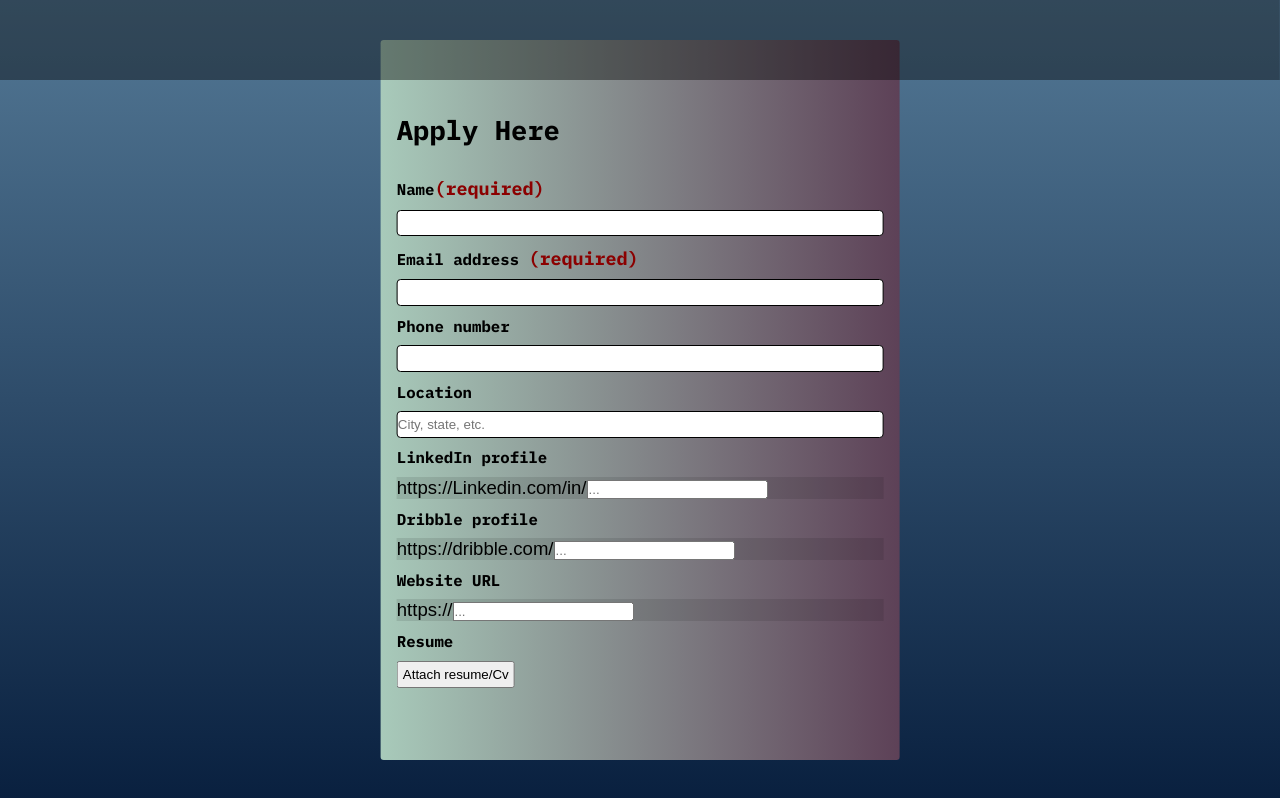
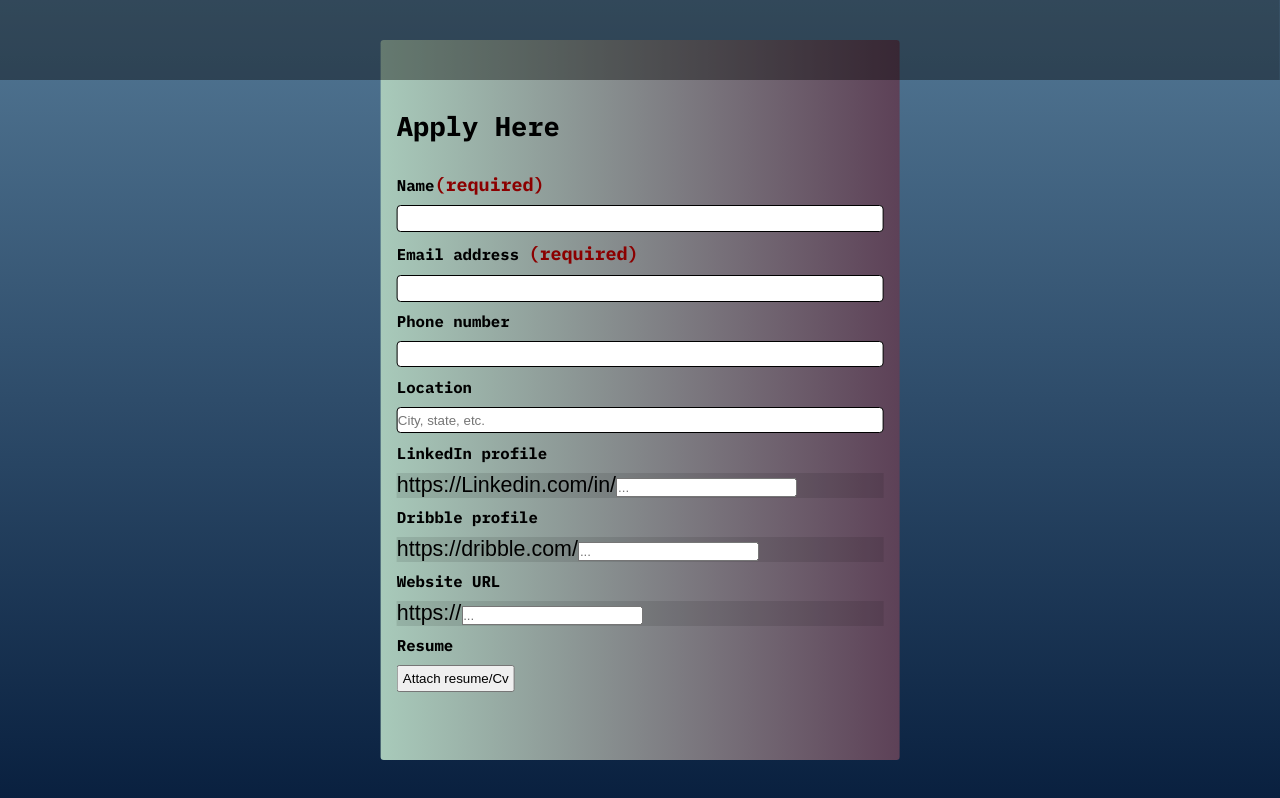
Before and after one commit to successSpirite/Job-ApplicationForm, a plain HTML site: page index.html in a window 1280 px wide. Drawn offline with Linux system fonts and the light colour scheme; a web font is replaced by a local one.

Commit message:
Update style.css

```diff
--- a/style.css
+++ b/style.css
@@ -112,7 +112,7 @@ main{
     flex-direction: row;
     width: 100%;
     height: 100%;
-    font-size: calc(.6em + .7vw);
+    font-size: calc(.7em + .8vw);
     background-color:  rgb(0, 0, 0, 0.1);
 font-family: "Farsan",
 sans-serif;
```
